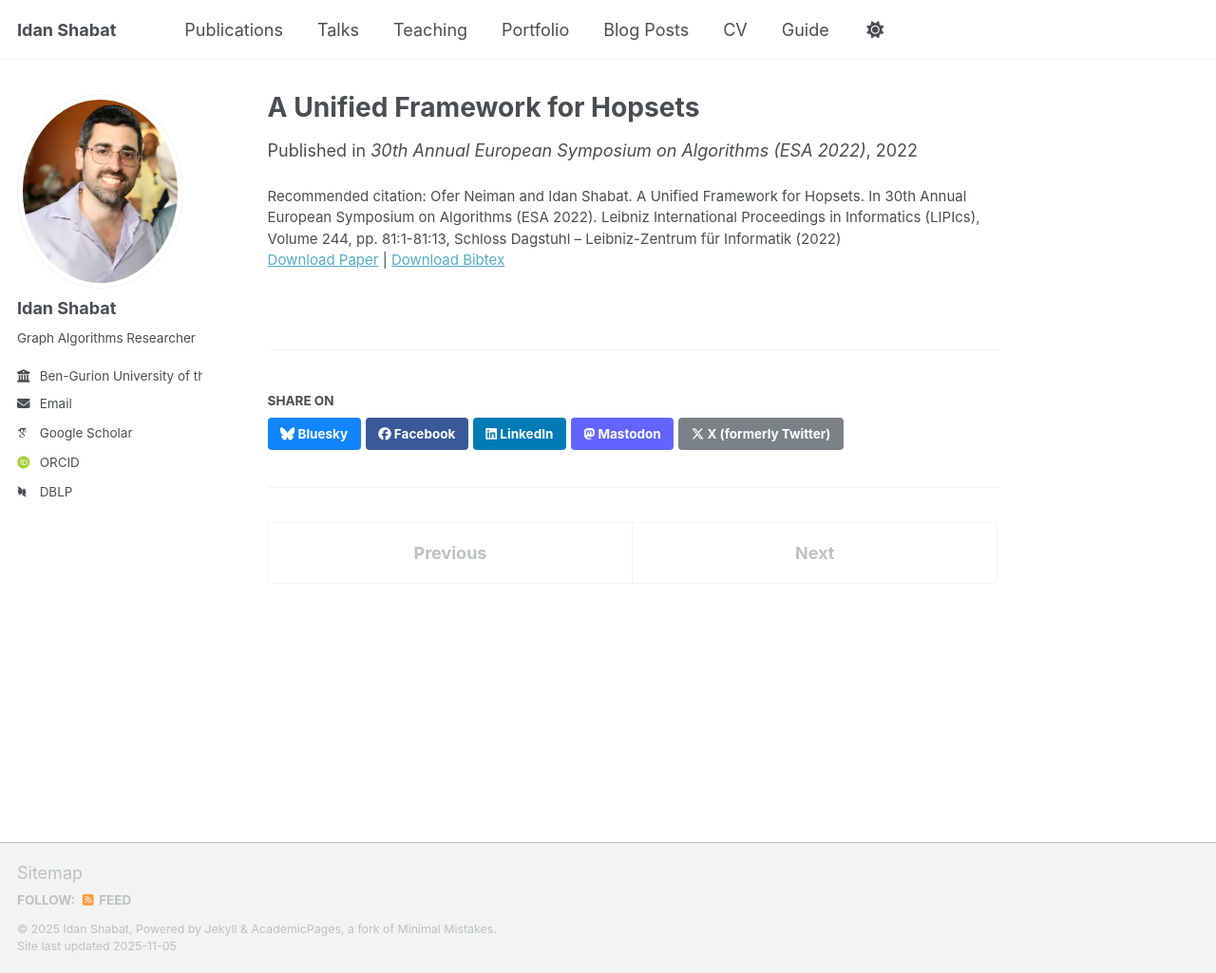
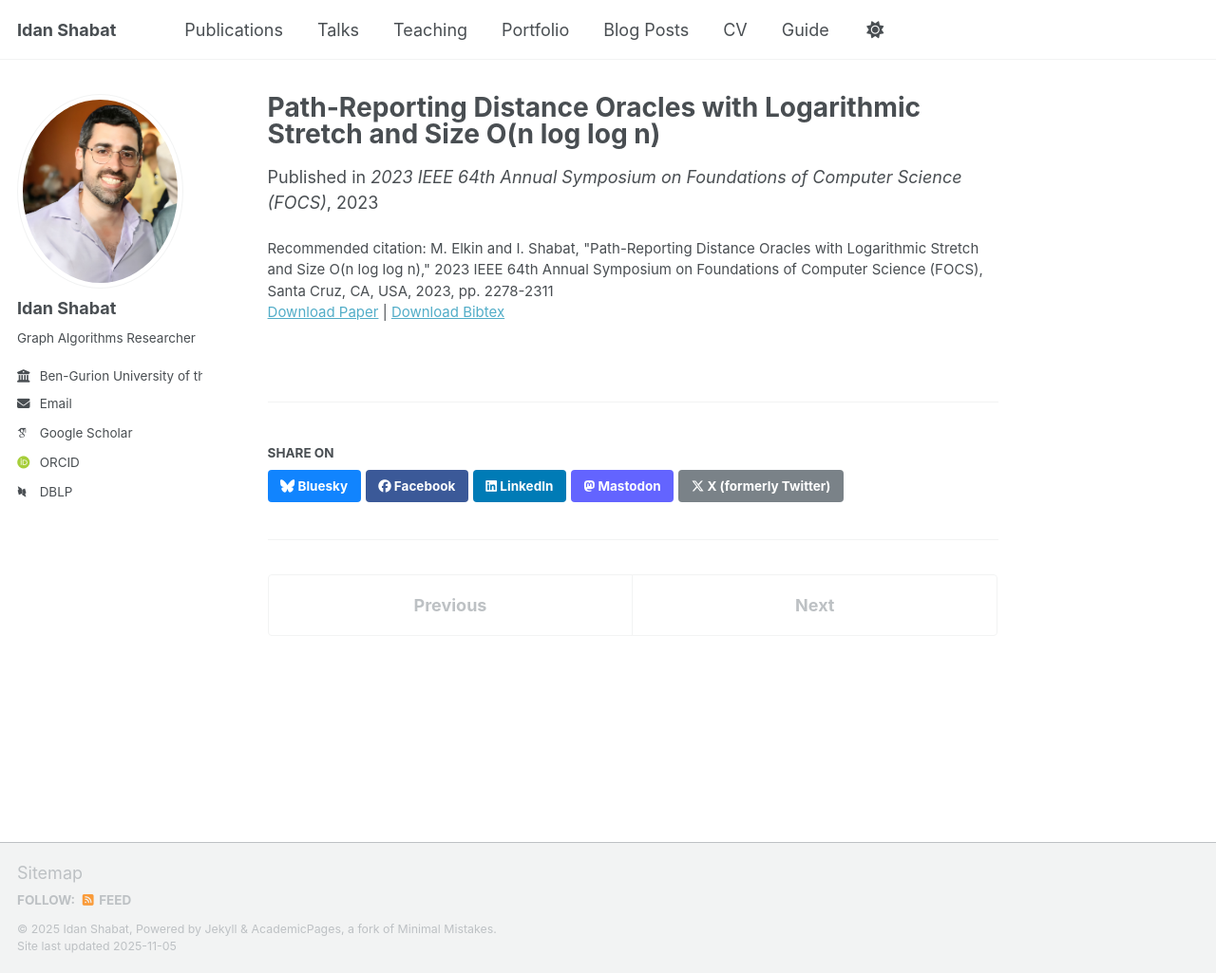
Before and after one commit to IdanShabat/idanshabat.github.io, a Jekyll site: the page built from _publications/Path-reporting distance oracles with logarithmic stretch and size o (n log log n).md, in a window 1280 px wide and 1025 px high. Shown: the whole window at 95% size. Built offline with Jekyll 4.4.1, drawn with Linux system fonts in a browser that asks for light colours; some web fonts are replaced; a script that is not in the unit is left out.

Commit message:
Update Path-reporting distance oracles with logarithmic stretch and size o (n log log n).md

```diff
--- a/_publications/Path-reporting distance oracles with logarithmic stretch and size o (n log log n).md
+++ b/_publications/Path-reporting distance oracles with logarithmic stretch and size o (n log log n).md
@@ -1,12 +1,12 @@
 ---
-title: "A Unified Framework for Hopsets"
+title: "Path-Reporting Distance Oracles with Logarithmic Stretch and Size O(n log log n)"
 collection: publications
 category: conferences
-permalink: /publication/A Unified Framework for Hopsets
+permalink: /publication/Path-Reporting Distance Oracles with Logarithmic Stretch and Size O(n log log n)
 excerpt:
-date: 2022-09-01
-venue: '30th Annual European Symposium on Algorithms (ESA 2022)'
-paperurl: 'https://doi.org/10.4230/LIPIcs.ESA.2022.81'
-bibtexurl: 'https://scholar.googleusercontent.com/scholar.bib?q=info:ogapy2e3veAJ:scholar.google.com/&output=citation&scisdr=ChXmN3aWEMnX7bZ6fmU:ABGrvjIAAAAAaQt8ZmUvpFU5Qof206PjOVpfS7M&scisig=ABGrvjIAAAAAaQt8ZgyvfwYiNI8B6xlRZz_9t2M&scisf=4&ct=citation&cd=-1&hl=iw'
-citation: 'Ofer Neiman and Idan Shabat. A Unified Framework for Hopsets. In 30th Annual European Symposium on Algorithms (ESA 2022). Leibniz International Proceedings in Informatics (LIPIcs), Volume 244, pp. 81:1-81:13, Schloss Dagstuhl – Leibniz-Zentrum für Informatik (2022)'
+date: 2023-12-22
+venue: '2023 IEEE 64th Annual Symposium on Foundations of Computer Science (FOCS)'
+paperurl: '10.1109/FOCS57990.2023.00141'
+bibtexurl: 'https://dblp.org/rec/conf/focs/ElkinS23.html?view=bibtex'
+citation: 'M. Elkin and I. Shabat, "Path-Reporting Distance Oracles with Logarithmic Stretch and Size O(n log log n)," 2023 IEEE 64th Annual Symposium on Foundations of Computer Science (FOCS), Santa Cruz, CA, USA, 2023, pp. 2278-2311'
 ---
```
